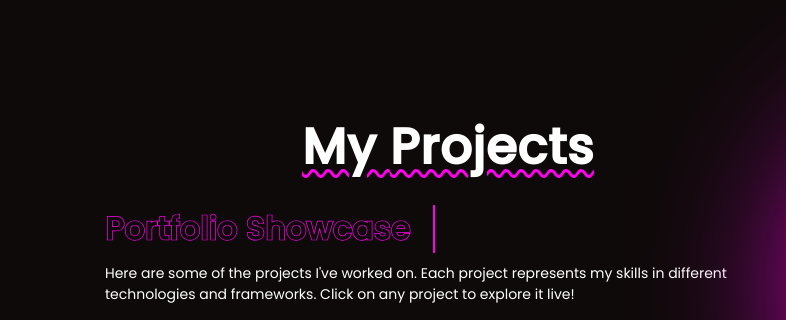
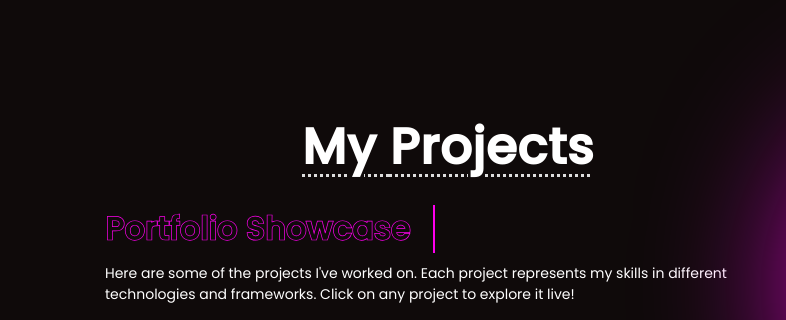
Before and after one commit to shridhar618/My-Portfolio, a website: page public/project.html in a window 1280 px wide. Shown: the part 113-433 px from the top of the page, 0-786 px from the left. Drawn offline with nearby package versions, Linux system fonts and the light colour scheme.

Commit message:
Update project.css

```diff
--- a/public/project.css
+++ b/public/project.css
@@ -19,7 +19,7 @@ body {
 }
 
 h1{
-    font-size: 3.5rem;
+    font-size: 3rem;
     font-weight: 600;
     text-align: center;
     margin-bottom: 2rem;
@@ -29,10 +29,10 @@ h1{
     text-decoration-color: #ff00ee;
     text-decoration-thickness: 3px;
     text-underline-offset: 5px;
-    text-decoration-style: wavy;
-    text-decoration-color: #ff00ee;
+    text-decoration-style: dotted;
+    text-decoration-color: #dddddd;
     text-decoration-thickness: 3px;
-    text-underline-offset: 5px;
+    text-underline-offset: 10px;
 }
 
 .sticky {
```
